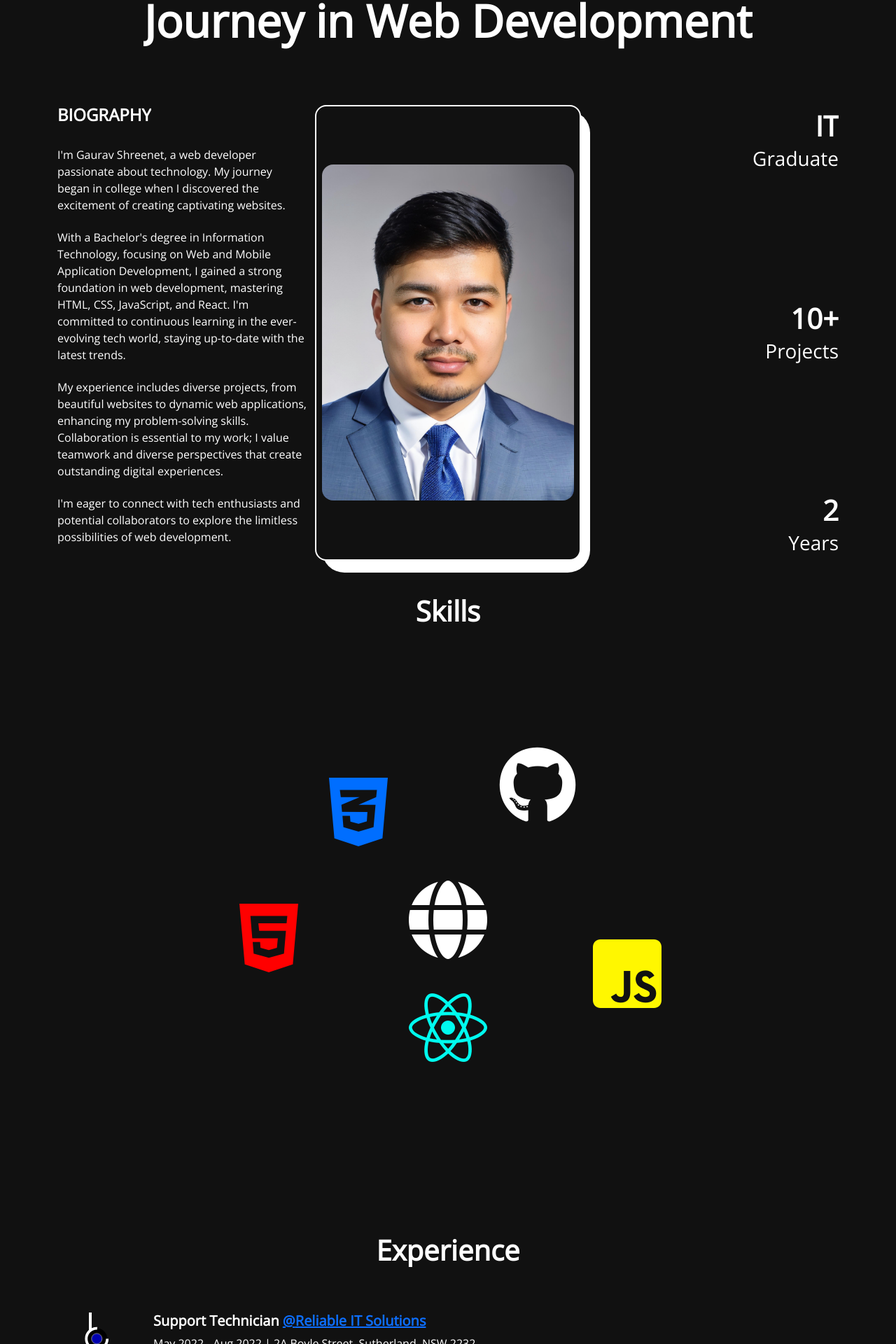
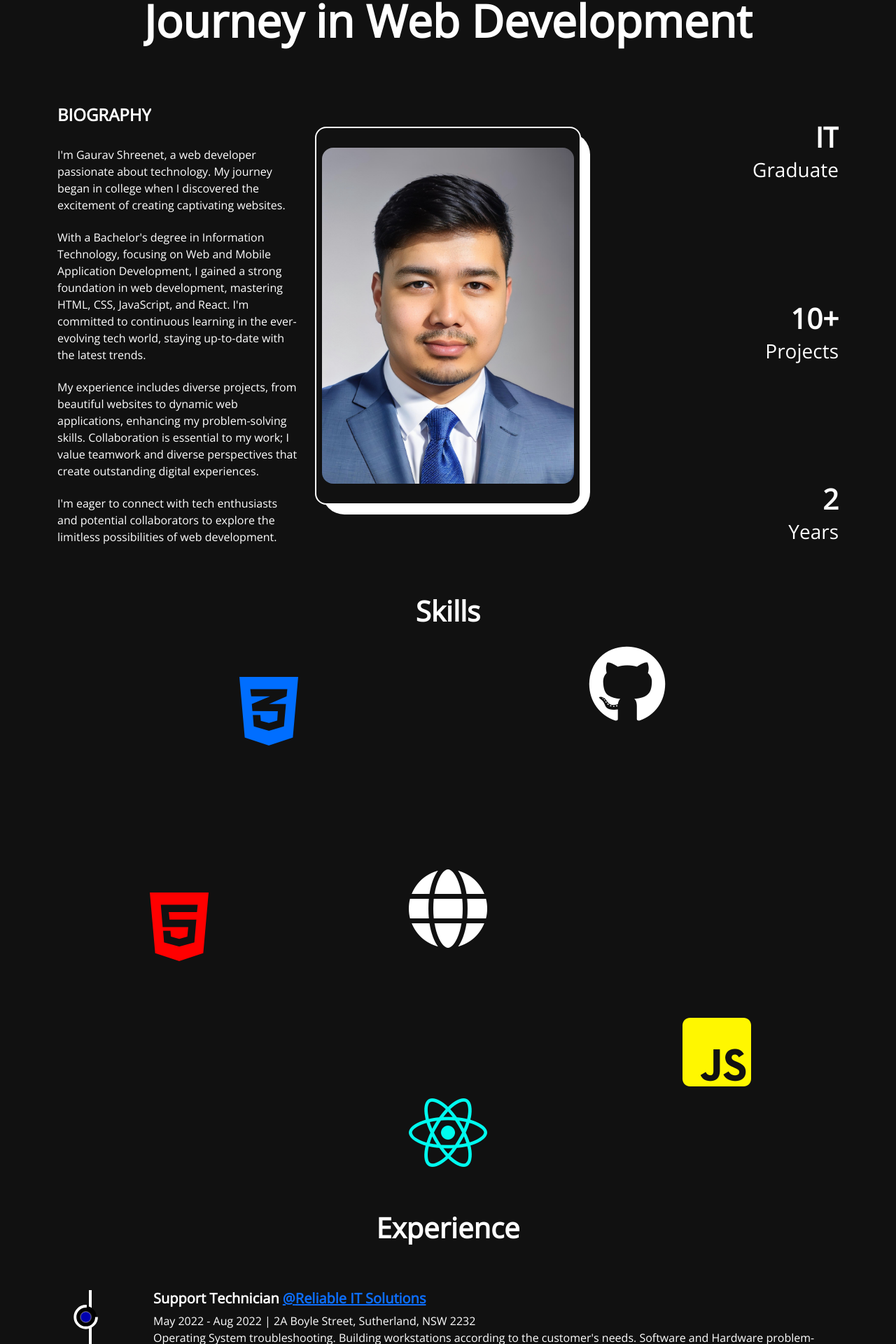
Before and after one commit to GauravShreenet/portfoliomain, a React (Create React App) app: page /about in a window 1280 px wide. Shown: the part 178-2098 px from the top of the page at 70% size. Built offline with nearby package versions, Linux system fonts and the light colour scheme.

Commit message:
about page skills and experience left

```diff
--- a/src/Pages/About.js
+++ b/src/Pages/About.js
@@ -40,7 +40,7 @@ export const About = () => {
           <RevealAni>Journey in Web Development</RevealAni>
         </div>
         <div className="row my-5">
-          <div className="col-md-4 col-12 mb-3 mb-md-0">
+          <div className="col-md">
             <RevealAni><h4 className='text-uppercase fw-bold'>biography</h4></RevealAni>
             <RevealAni><p className='mt-3'>
               I'm Gaurav Shreenet, a web developer passionate about technology. My journey began in college when I discovered the excitement of creating captivating websites.
@@ -57,28 +57,30 @@ export const About = () => {
               I'm eager to connect with tech enthusiasts and potential collaborators to explore the limitless possibilities of web development.
             </p></RevealAni>
           </div>
-          <div className="col-md-4 col-12 mb-3 mb-md-0 boxShad rounded-4 d-flex justify-content-center align-items-center">
-            <div className='boxCon rounded-5' />
-            <div className="imageAbout d-flex justify-content-center align-items-center">
-              <img src={image} alt="Gaurav" className='rounded-4' />
+          <div className='col-md d-flex justify-content-center align-items-center'>
+            <div className="mb-5 boxShad rounded-4 d-flex justify-content-center align-items-center">
+              <div className='boxCon rounded-5' />
+              <div className="imageAbout d-flex justify-content-center align-items-center">
+                <img src={image} alt="Gaurav" className='rounded-4' />
+              </div>
             </div>
           </div>
-          <div className="col-md col-12 d-flex flex-column align-items-end justify-content-between">
-            <div className='d-flex flex-column align-items-end justify-content-center'>
+          <div className="col-md d-flex flex-lg-column align-items-end justify-content-between">
+            <div className='d-flex my-3 flex-column align-items-end justify-content-center'>
               <RevealAni><span className='fs-1 fw-bold'>
                 IT
               </span></RevealAni>
               <RevealAni><h3>Graduate</h3></RevealAni>
             </div>
 
-            <div className='d-flex flex-column align-items-end justify-content-center'>
+            <div className='d-flex my-3 flex-column align-items-end justify-content-center'>
               <span className='fs-1 fw-bold'>
                 <AnimatedNum value={10} />+
               </span>
               <RevealAni><h3>Projects</h3></RevealAni>
             </div>
 
-            <div className='d-flex flex-column align-items-end justify-content-center'>
+            <div className='d-flex my-3 flex-column align-items-end justify-content-center'>
               <span className='fs-1 fw-bold'>
                 <AnimatedNum value={2} />
               </span>
--- a/src/component/Experience.js
+++ b/src/component/Experience.js
@@ -45,7 +45,7 @@ export const Experience = () => {
                 </div>
             </div>
             <div ref={ref} className='row mt-5 position-relative'>
-                <div className='col-1 d-flex justify-content-center'>
+                <div className='col d-flex justify-content-center'>
 
                     <motion.div
                     className='position-absolute top-0 bottom-0' style={{width: '4px', background: 'var(--text-color)', scaleY: scrollYProgress, transformOrigin: 'top'}} />
--- a/src/component/LiIcon.js
+++ b/src/component/LiIcon.js
@@ -10,8 +10,8 @@ export const LiIcon = ({reference}) => {
   )
 
   return (
-    <figure className='position-absolute start-0'>
-      <svg width="75" height="75" viewBox='0 0 100 100'>
+    <figure className='position-absolute' style={{left: '-1.5%'}}>
+      <svg width="6vw" height="6vw" viewBox='0 0 100 100'>
         <circle cx="75" cy="50" r="20" fill='none' />
         <motion.circle cx="75" cy="50" r="20" fill="text-color" stroke="var(--text-color)" strokeWidth="5px"
         style={{pathLength: scrollYProgress}}/>
--- a/src/component/Skills.js
+++ b/src/component/Skills.js
@@ -4,7 +4,7 @@ import { RevealAni } from './RevealAni'
 
 const Skill = ({ name, x, y }) => {
     return (
-        <motion.div className='position-absolute d-flex align-items-center justify-content-center py-5 px-5
+        <motion.div className='position-absolute d-flex align-items-center justify-content-center py-3 px-3
             '
             whileHover={{ scale: 1.05 }}
             initial={{ x: 0, y: 0 }}
@@ -22,18 +22,18 @@ export const Skills = () => {
     return (
         <>
             <h1 className='fw-bold mt-5 text-center'><RevealAni> Skills</RevealAni></h1>
-            <div className='position-relative d-flex align-items-center justify-content-center vh-100'>
+            <div className='position-relative d-flex align-items-center justify-content-center'>
                 <motion.div className='d-flex align-items-center justify-content-center'
-                    style={{ cursor: 'pointer', fontSize: '7rem' }}
+                    style={{ cursor: 'pointer', fontSize: '7rem', minHeight: '60vw' }}
                 >
                     <i className="fa-solid fa-globe" whileHover={{ scale: 1.05 }}></i>
                 </motion.div>
 
-                <Skill name={<i class="fa-brands fa-html5" style={{color: '#ff0000', cursor: 'pointer'}}></i>} x="-20vw" y="2vw" />
-                <Skill name={<i className='fa-brands fa-css3-alt' style={{color: '#006eff', cursor: 'pointer'}}></i>} x="-10vw" y="-12vw" />
-                <Skill name={<i class="fa-brands fa-square-js" style={{color: '#fff700', cursor: 'pointer'}}></i>} x="20vw" y="6vw" />
-                <Skill name={<i class="fa-brands fa-react" style={{color: '#00fbef', cursor: 'pointer'}}></i>} x="0vw" y="12vw" />
-                <Skill name={<i class="fa-brands fa-github" style={{color: 'var(--text-color)', cursor: 'pointer'}}></i>} x="10vw" y="-15vw" />
+                <Skill name={<i class="fa-brands fa-html5" style={{color: '#ff0000', cursor: 'pointer'}}></i>} x="-30vw" y="2vw" />
+                <Skill name={<i className='fa-brands fa-css3-alt' style={{color: '#006eff', cursor: 'pointer'}}></i>} x="-20vw" y="-22vw" />
+                <Skill name={<i class="fa-brands fa-square-js" style={{color: '#fff700', cursor: 'pointer'}}></i>} x="30vw" y="16vw" />
+                <Skill name={<i class="fa-brands fa-react" style={{color: '#00fbef', cursor: 'pointer'}}></i>} x="0vw" y="25vw" />
+                <Skill name={<i class="fa-brands fa-github" style={{color: 'var(--text-color)', cursor: 'pointer'}}></i>} x="20vw" y="-25vw" />
             </div>
         </>
     )
```
